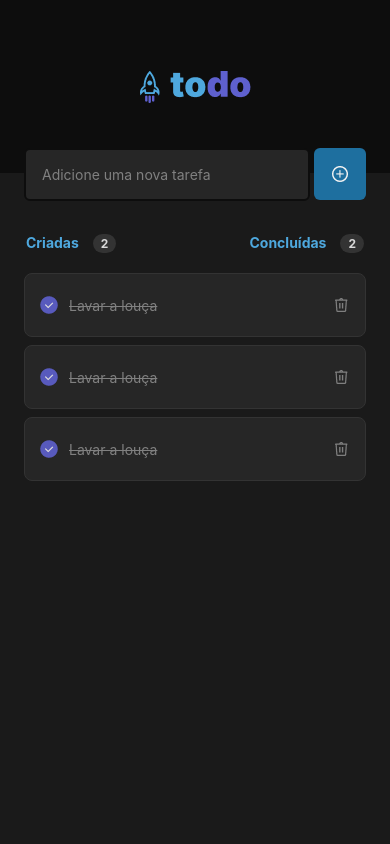
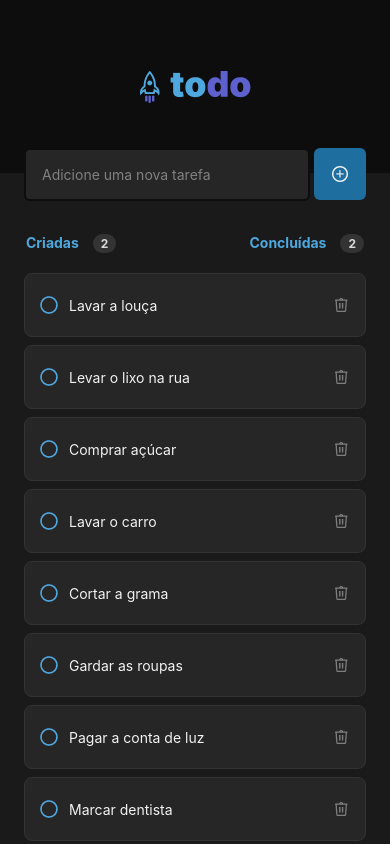
Before and after one commit to alexandrepalota/rocketseat-todo, a React Native app: screen / in a window 390 px wide. Built offline with nearby package versions, Linux system fonts and the light colour scheme.

Commit message:
feat: task list

```diff
--- a/src/screens/Home/index.tsx
+++ b/src/screens/Home/index.tsx
@@ -1,10 +1,23 @@
 import { Header } from "../../components/Header";
-import { Image, Text, TextInput, TouchableOpacity, View } from "react-native";
+import { FlatList, Image, Text, TextInput, TouchableOpacity, View } from "react-native";
 import { styles } from './styles'
 import { Counter } from "../../components/Counter";
 import { Task } from "../../components/Task";
+import { EmptyMessage } from "../../components/EmptyMessage";
+
+const tasks = [
+    {id: 1, text: 'Lavar a louça', done: false},
+    {id: 2, text: 'Levar o lixo na rua', done: false},
+    {id: 3, text: 'Comprar açúcar', done: false},
+    {id: 4, text: 'Lavar o carro', done: false},
+    {id: 5, text: 'Cortar a grama', done: false},
+    {id: 6, text: 'Gardar as roupas', done: false},
+    {id: 7, text: 'Pagar a conta de luz', done: false},
+    {id: 8, text: 'Marcar dentista', done: false}
+]
 
 export function Home() {
+
     return (
         <View style={styles.container}>
             <Header />
@@ -25,10 +38,15 @@ export function Home() {
                 <Counter counterName="Concluídas" count={2}/>
             </View>
 
-            <Task done={true} text='Lavar a louça'/>
-            <Task done={true} text='Lavar a louça'/>
-            <Task done={true} text='Lavar a louça'/>
-
+            <FlatList
+                data={tasks}
+                keyExtractor={item => item.id.toString()}
+                renderItem={({item}) => (
+                    <Task text={item.text} done={item.done}/>
+                )}
+                showsVerticalScrollIndicator={false}
+                ListEmptyComponent={() => <EmptyMessage />}
+            />
 
         </View>
     );
```
